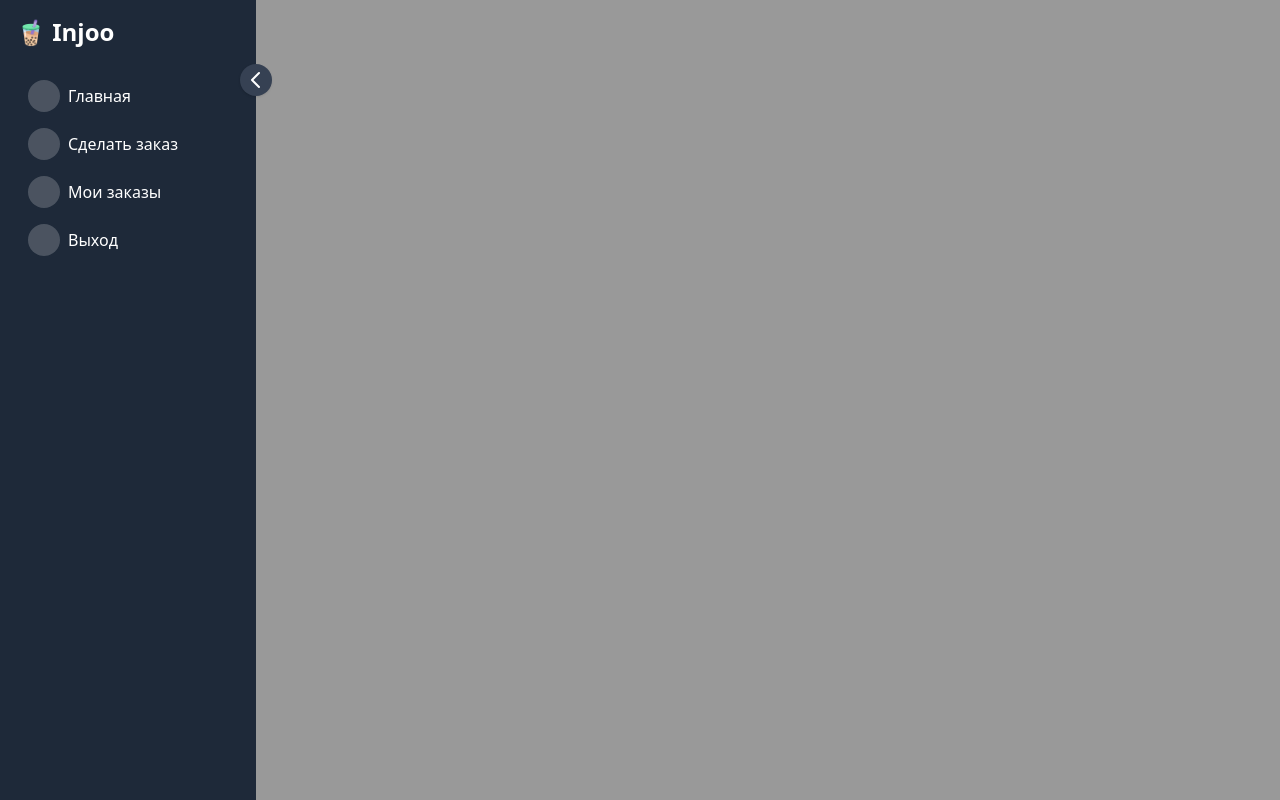
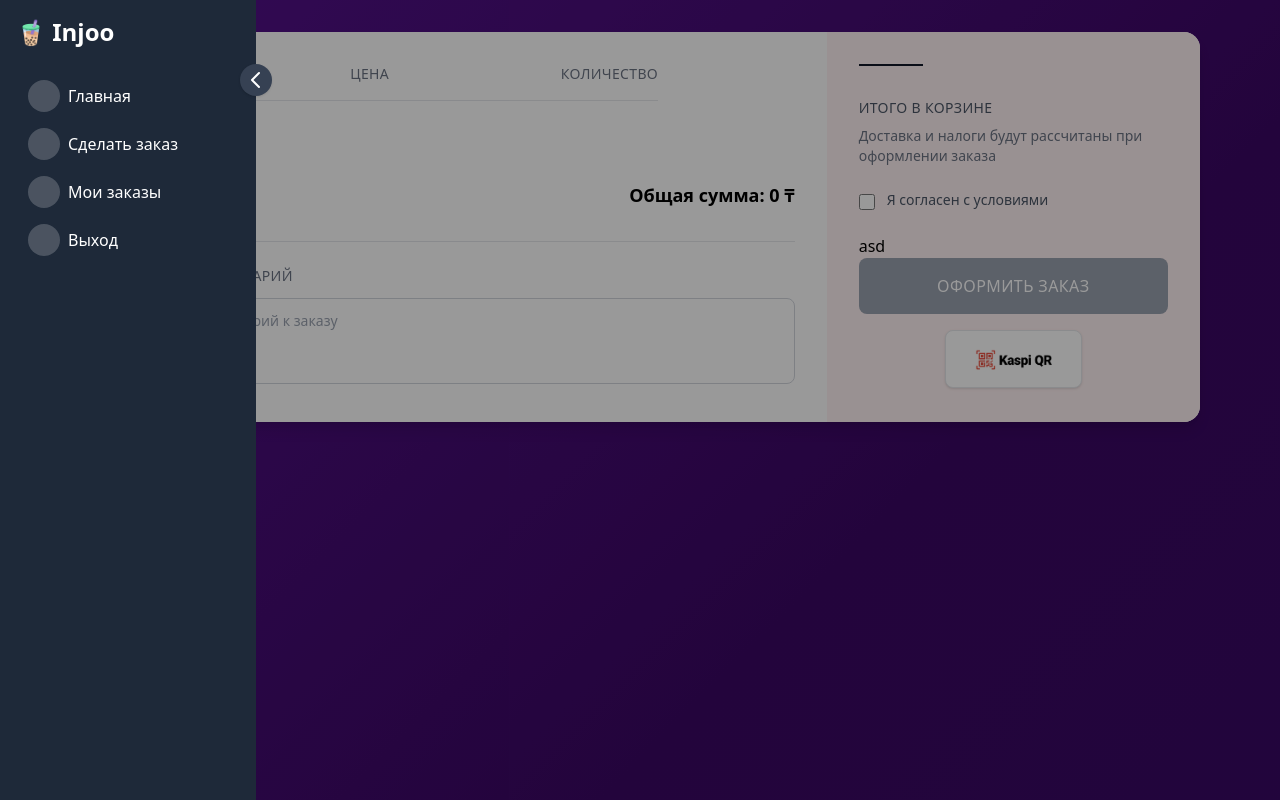
Before and after one commit to IlyasNartay/INJOOdep, a Vue app in the folder frontend/: page /Basket in a window 1280 px wide. Built offline with nearby package versions, Linux system fonts and the light colour scheme; some icons are missing.

Commit message:
fix Basket

```diff
--- a/frontend/src/pages/Customer/Basket.vue
+++ b/frontend/src/pages/Customer/Basket.vue
@@ -1,59 +1,246 @@
+<template>
+  <div class="min-h-screen bg-gradient-to-br from-purple-900 via-purple-800 to-pink-800 py-8 animated-gradient">
+    <div class="max-w-6xl mx-auto px-4">
+      <div class="bg-white rounded-2xl shadow-lg overflow-hidden">
+        <div class="grid grid-cols-1 lg:grid-cols-3 gap-0">
+          <div class="lg:col-span-2 p-8 max-[335px]:p-2">
+            <div
+              class="flex justify-between w-[80%] gap-4 pb-4 mb-6 border-b border-gray-200 text-sm max-[480px]:text-[10px] font-medium text-gray-500 uppercase tracking-wide"
+            >
+              <div class="col-span-5">Продукт</div>
+              <div class="col-span-2 text-center">Цена</div>
+              <div class="col-span-2 text-center">Количество</div>
+            </div>
+            <div v-if="cartI.items.length === 0" class="text-gray-400">
+              Корзина пуста
+            </div>
+
+            <div class="space-y-6">
+              <div
+                v-for="item in cartI.itemsWithTotal"
+                :key="item.id"
+                class="flex  gap-4 justify-between items-center py-4 w-[90%]"
+              >
+                <div class="col-span-5 flex items-center space-x-4">
+                  <div
+                    class="max-[480px]:w-[40px] max-[480px]:h-[40px] w-20 h-20 bg-gray-100 rounded-lg overflow-hidden flex-shrink-0"
+                  >
+                    <img
+                    v-if="item && item.image_url"
+                      :src="image_url + item.images[0].image_url || 'o'"
+                      :alt="item.name"
+                      class="w-full h-full object-cover max-[480px]:w-[40px] max-[480px]:h-[40px]"
+                    />
+                  </div>
+                  <div class="flex-1 min-w-0">
+                    <h3 class="font-medium text-gray-900 mb-1 max-[480px]:text-[10px]">
+                      {{ item.name }}
+                    </h3>
+                    <p class="text-sm text-gray-500 max-[480px]:text-[10px]">{{ item.description }}</p>
+                  </div>
+                </div>
+
+                <div class="col-span-3 text-right">
+                  <span class="font-medium text-gray-900 max-[480px]:text-[10px]">
+                    {{ item.total }} ₸
+                  </span>
+                </div>
+
+                <div class="col-span-2 flex max-[380px]:flex-col  items-center justify-center gap-4">
+                  <div
+                    class="flex max-[380px]:flex-col items-center border border-gray-300 rounded-lg max-[480px]:w-[80px] max-[350px]:w-[50px] max-[480px]:text-[10px]"
+                  >
+                    <button
+                      @click="decreaseQuantity(item.id)"
+                      class="w-8 h-8 flex items-center  justify-center text-gray-500 hover:text-gray-700 hover:bg-gray-50 transition-colors"
+                      :disabled="item.quantity <= 1"
+                    >
+                      <MinusIcon class="w-4 h-4" />
+                    </button>
+                    <span class="w-12 text-center text-sm font-medium">
+                      {{ item.quantity }}
+                    </span>
+                    <button
+                      @click="increaseQuantity(item.id)"
+                      class="w-8 h-8 flex items-center justify-center text-gray-500 hover:text-gray-700 hover:bg-gray-50 transition-colors"
+                    >
+                      <PlusIcon class="w-4 h-4" />
+                    </button>
+                  </div>
+                  <MinusIcon
+                  @click="remove(item.id)"
+                  class="w-8 h-8 text-red-500 max-[480px]:w-4 max-[480px]:h-4"
+                />
+                </div>
+
+              </div>
+
+              <div class="text-right font-bold text-lg mt-8">
+                Общая сумма: {{ cartI.totalPrice }} ₸
+              </div>
+            </div>
+
+            <div class="mt-8 pt-6 border-t border-gray-200">
+              <h4
+                @click="console.log(cartI)"
+                class="text-sm font-medium text-gray-500 uppercase tracking-wide mb-3"
+              >
+                Добавить коментарий
+              </h4>
+              <textarea
+                v-model="orderNote"
+                placeholder="Добавить коментарий к заказу"
+                class="w-full p-3 border border-gray-300 rounded-lg text-sm placeholder-gray-400 focus:outline-none focus:ring-2 focus:ring-gray-900 focus:border-transparent resize-none"
+                rows="3"
+              ></textarea>
+            </div>
+          </div>
+          <CustomModal v-if="success">
+            <div
+              class="relative z-10 backdrop-blur-md bg-white/20 border border-white/30 p-6 rounded-2xl shadow-xl w-[90%] max-w-md text-center"
+            >
+              <img
+                src="/sucsess-modal.svg"
+                alt="Успешно"
+                class="w-16 h-16 mx-auto mb-4"
+              />
+              <h3 class="text-xl font-semibold text-black mb-2">
+                Ваш заказ принят!
+              </h3>
+              <p class="text-black mb-4">
+                Спасибо за заказ. Доставим как можно скорее!
+              </p>
+              <button
+                @click="success = false"
+                class="bg-white/80 text-blue-700 px-6 py-2 rounded-lg hover:bg-white transition font-semibold"
+              >
+                Закрыть
+              </button>
+            </div>
+          </CustomModal>
+          <Loader v-if="isLoading" />
+
+          <div class="bg-rose-50 p-8">
+            <div class="sticky top-8">
+              <div class="w-16 h-0.5 bg-gray-900 mb-8"></div>
+
+              <div class="mb-6">
+                <div class="flex justify-between items-center mb-2">
+                  <span
+                    class="text-sm font-medium text-gray-600 uppercase tracking-wide"
+                  >
+                    Итого в корзине
+                  </span>
+                </div>
+                <p class="text-sm text-gray-500">
+                  Доставка и налоги будут рассчитаны при оформлении заказа
+                </p>
+              </div>
+
+              <div class="mb-6">
+                <label class="flex items-start space-x-3 cursor-pointer">
+                  <input
+                    v-model="agreeToTerms"
+                    type="checkbox"
+                    class="mt-1 w-4 h-4 text-gray-900 border-gray-300 rounded focus:ring-gray-900 focus:ring-2"
+                  />
+                  <span class="text-sm text-gray-600">
+                    Я согласен с условиями
+                  </span>
+                </label>
+              </div>
+<p>{{ store.address?.[0]?.id }}asd</p>              <button
+                @click="makeCheckout"
+                :disabled="!agreeToTerms || cartI.length === 0"
+                class="w-full bg-gray-900 text-white py-4 px-6 rounded-lg font-medium uppercase tracking-wide hover:bg-gray-800 disabled:bg-gray-400 disabled:cursor-not-allowed transition-colors mb-4"
+              >
+                Оформить заказ
+              </button>
+
+              <div class="flex justify-center">
+                <div
+                  class="bg-white px-6 py-3 rounded-lg shadow-sm border border-gray-200"
+                >
+                  <div class="flex items-center space-x-2">
+                    <img class="w-auto h-8" src="/KaspiQR.webp" />
+                  </div>
+                </div>
+              </div>
+            </div>
+          </div>
+        </div>
+      </div>
+    </div>
+  </div>
+</template>
+
 <script setup>
-import {ref} from "vue";
-import {Plus as PlusIcon, Minus as MinusIcon} from "lucide-vue-next";
-import {useCartStore} from "/src/stores/Basket.js";
+import { ref, watch } from "vue";
+import { Plus as PlusIcon, Minus as MinusIcon } from "lucide-vue-next";
+import { useCartStore } from "/src/stores/Basket.js";
 import CustomModal from "@/components/CustomModal.vue";
 import axios from "axios";
 import Loader from "@/components/Loader.vue";
-import {useAddressStore} from '@/stores/addressStore';
+import { useAddressStore } from '@/stores/addressStore';
 
 const cartI = useCartStore();
-const store = useAddressStore();
-
 const isLoading = ref(false);
+const image_url = `${import.meta.env.VITE_API_BASE_URL}`;
 const success = ref(false);
+// Reactive data
 const orderNote = ref("");
 const agreeToTerms = ref(false);
+const store = useAddressStore();
+const role = localStorage.getItem('userRole')
 
-const role = localStorage.getItem("userRole");
-const table_id = ref(localStorage.getItem("selectedTable"));
+const address = ref([{ address: '' }])
 
-const image_url = `${import.meta.env.VITE_API_BASE_URL}`;
-
-/* ------------ METHODS ------------- */
-
+let table_id = ref(localStorage.getItem('selectedTable'))
 function remove(id) {
   cartI.removeItem(id);
 }
+const toggleCartItem = (item) => {
+  const index = cartItems.value.findIndex((i) => i.id === item.id);
+  if (index !== -1) {
+    // Если уже есть в корзине — удалить
+    cartItems.value.splice(index, 1);
+  } else {
+    // Если нет — добавить
+    cartItems.value.push({ ...item, quantity: 1 });
+  }
+};
 
+// Methods
 const increaseQuantity = (itemId) => {
   const item = cartI.items.find((item) => item.id === itemId);
-  if (item) item.quantity++;
+  if (item) {
+    item.quantity++;
+  }
 };
 
 const decreaseQuantity = (itemId) => {
   const item = cartI.items.find((item) => item.id === itemId);
-  if (item && item.quantity > 1) item.quantity--;
+  if (item && item.quantity > 1) {
+    item.quantity--;
+  }
 };
-
-/* ---------- Checkout (Guest) ---------- */
-
 const handleCheckoutForGuest = async () => {
-  if (!table_id.value) {
-    console.error("❌ table_id not found");
-    return;
-  }
-
     isLoading.value = true;
 
   const checkoutData = {
-    table_id: Number(table_id.value),
+    table_id: Number(localStorage.getItem('selectedTable')), // замените на реальный ID адреса
     order_dishes: cartI.items.map((item) => ({
       dish_id: item.id,
-      quantity: item.quantity,
+      quantity: item.quantity || 1, // или другое поле, если у тебя есть quantity
     })),
-    note: orderNote.value || ""
   };
+  if (!table_id.value) { // Added .value to table_id
+    console.error("❌ Не найден table_id!");
+    // You didn't define 'fail', so I'm commenting it out or assuming you have it defined elsewhere
+    // fail.value = true;
+    isLoading.value = false; // Ensure loading state is reset
+    return;
+  }
 
   try {
     const response = await axios.post(
@@ -61,35 +248,40 @@ const handleCheckoutForGuest = async () => {
       checkoutData
     );
 
-    console.log("Guest order success:", response.data);
+    console.log("✅ Заказ успешно оформлен:", response.data);
+    success.value = true;
 
-    success.value = true;
+    // можно очистить корзину:
     cartI.clearCart();
   } catch (error) {
-    console.error("Guest checkout error:", error.response?.data || error);
+    console.error(
+      "❌ Ошибка при оформлении заказа:",
+      error.response?.data || error.message
+    );
+    // fail.value = true;
   } finally {
     isLoading.value = false;
   }
 };
-
-/* ---------- Checkout (Authorized User) ---------- */
-
+// FIX: Added optional chaining and null/undefined check
+console.log(store.address?.[0]?.id)
 const handleCheckout = async () => {
-  if (!store.address?.[0]?.id) {
-    alert("❗ Выберите адрес перед оформлением заказа.");
+  // Check if address data is available before proceeding for non-guest roles
+  if (!store.address || store.address.length === 0 || !store.address[0].id) {
+    console.error("❌ Не найден address_id для оформления заказа!");
+    // You should probably show an error to the user here
     return;
   }
 
-  isLoading.value = true;
-
   const checkoutData = {
-    address_id: store.address[0].id,
+    // FIX: Using optional chaining to safely access id
+    address_id: store.address[0]?.id,
     dishes: cartI.items.map((item) => ({
       dish_id: item.id,
-      quantity: item.quantity
+      quantity: item.quantity || 1, // или другое поле, если у тебя есть quantity
     })),
-    note: orderNote.value || ""
   };
+  isLoading.value = true;
 
   try {
     const response = await axios.post(
@@ -103,22 +295,62 @@ const handleCheckout = async () => {
       }
     );
 
-    console.log("Checkout success:", response.data);
+    console.log("✅ Заказ успешно оформлен:", response.data);
     success.value = true;
+
+    // можно очистить корзину:
     cartI.clearCart();
   } catch (error) {
-    console.error("Checkout error:", error.response?.data || error);
+    console.error(
+      "❌ Ошибка при оформлении заказа:",
+      error.response?.data || error.message
+    );
+    // fail.value = true;
   } finally {
     isLoading.value = false;
   }
 };
+const makeCheckout = () =>{
+if (role == 'guest'){
+  handleCheckoutForGuest()
+} else{
+  handleCheckout()
+}
+}
+watch(address, (newVal) => {
+  store.address = [{ address: newVal[0].address }];
+});
 
-/* ---------- Button Handler ---------- */
-const makeCheckout = () => {
-  if (role === "guest") {
-    handleCheckoutForGuest();
-  } else {
-    handleCheckout();
+</script>
+
+<style scoped>
+/* Custom checkbox styling */
+input[type="checkbox"]:checked {
+  background-color: #111827;
+  border-color: #111827;
 }
-};
-</script>
+
+/* Smooth transitions */
+button {
+  transition: all 0.2s ease-in-out;
+}
+
+/* Custom scrollbar for textarea */
+textarea::-webkit-scrollbar {
+  width: 6px;
+}
+
+textarea::-webkit-scrollbar-track {
+  background: #f1f5f9;
+  border-radius: 3px;
+}
+
+textarea::-webkit-scrollbar-thumb {
+  background: #cbd5e1;
+  border-radius: 3px;
+}
+
+textarea::-webkit-scrollbar-thumb:hover {
+  background: #94a3b8;
+}
+</style>
```
Lines whose indentation alone changed are shown as unchanged.
